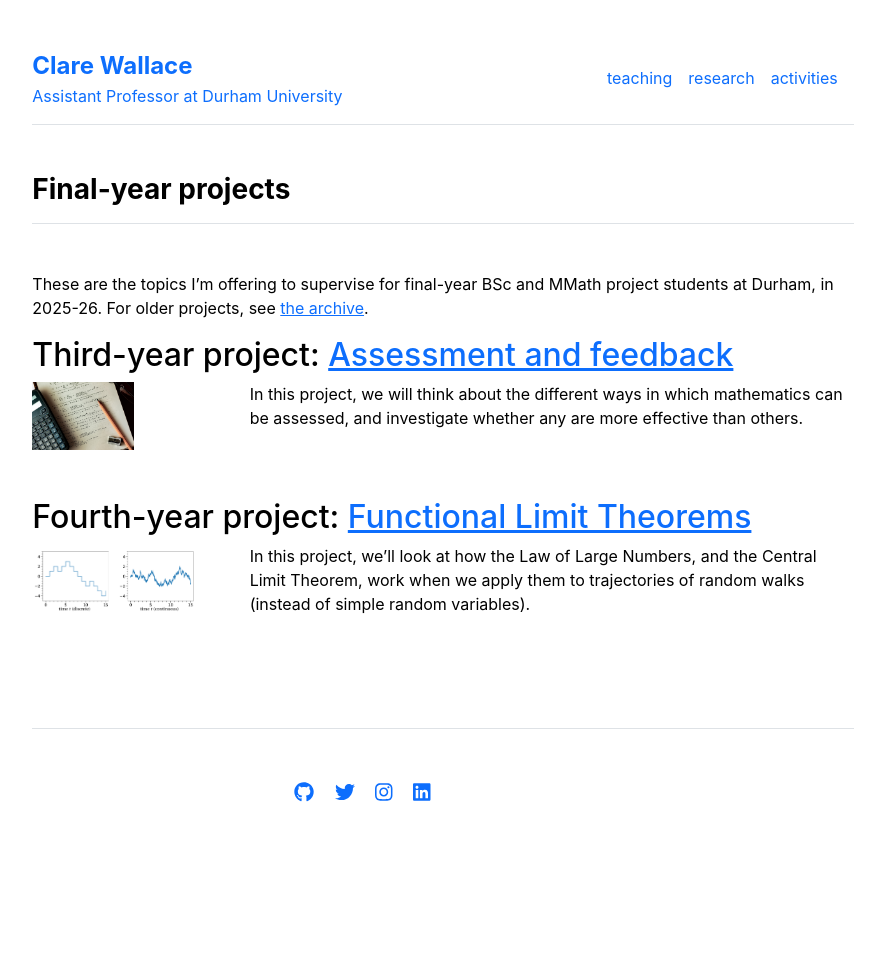
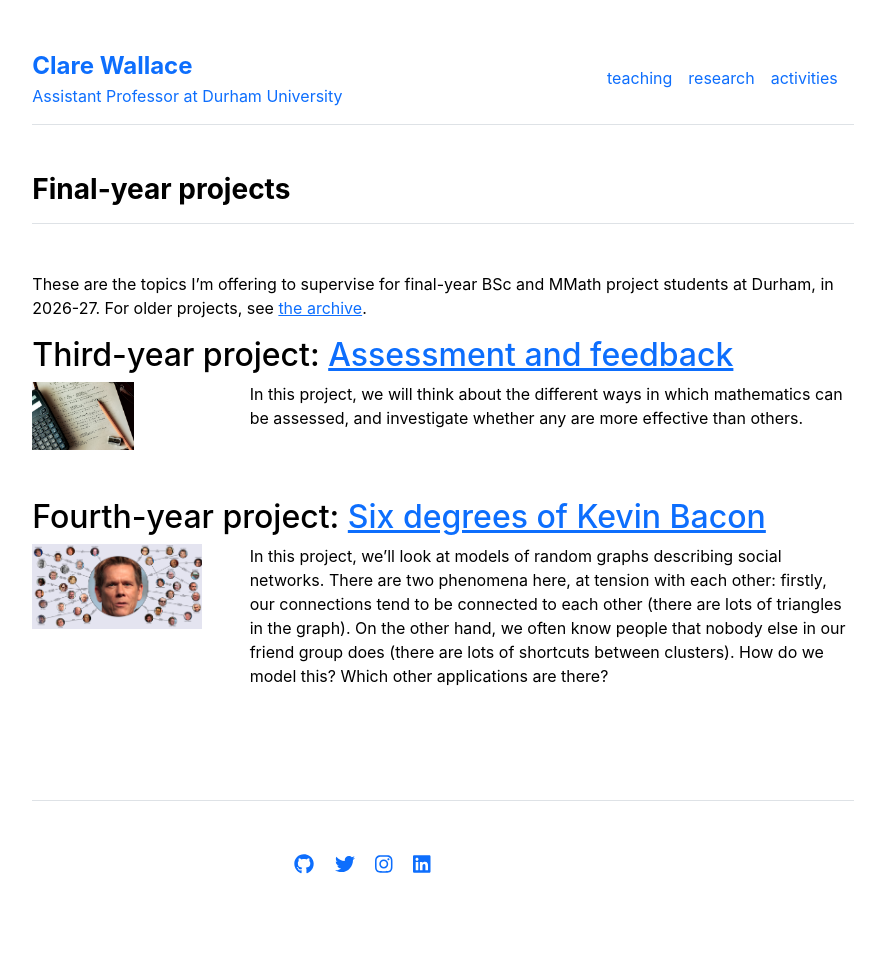
Before and after one commit to CWallace23/cwallace23.github.io, a Jekyll site: the page built from teaching/final-year-projects.md, in a window 1280 px wide. Shown: the whole page, without its empty margins (197-1071 px from the left). Built offline with Jekyll 4.4.1, drawn with Linux system fonts in a browser that asks for light colours; before the commit the page ends 903 px from its top, so only the background shows below that.

Commit message:
projects for 2026-7

```diff
--- a/teaching/final-year-projects.md
+++ b/teaching/final-year-projects.md
@@ -3,7 +3,7 @@ layout: page
 title: "Final-year projects"
 ---
 
-These are the topics I’m offering to supervise for final-year BSc and MMath project students at Durham, in 2025-26. For older projects, see [the archive](/teaching/final-year-projects/previous-projects).
+These are the topics I’m offering to supervise for final-year BSc and MMath project students at Durham, in 2026-27. For older projects, see [the archive](/teaching/final-year-projects/previous-projects).
 
 ## Third-year project: [Assessment and feedback](/teaching/final-year-projects/assessment-and-feedback)
 
@@ -18,14 +18,14 @@ These are the topics I’m offering to supervise for final-year BSc and MMath pr
 </div>
 
 
-## Fourth-year project: [Functional Limit Theorems](/teaching/final-year-projects/functional-limit-theorems)
+## Fourth-year project: [Six degrees of Kevin Bacon](/teaching/final-year-projects/Kevin-Bacon)
 
 <div class="row g-5 mb-5">
     <div class="col-md-3">
-        <img src="https://www.clarewallace.co.uk/assets/img/projects/25-6/RW-to-BM.png" alt="Convergence of a random walk to Brownian motion" width="100%">
+        <img src="https://www.clarewallace.co.uk/assets/img/projects/26-7/Bacon-graph.png" alt="Kevin Bacon" width="100%">
     </div>
     <div class="col-md-9">
-    <p> In this project, we’ll look at how the Law of Large Numbers, and the Central Limit Theorem, work when we apply them to trajectories of random walks (instead of simple random variables).
+    <p> In this project, we’ll look at models of random graphs describing social networks. There are two phenomena here, at tension with each other: firstly, our connections tend to be connected to each other (there are lots of triangles in the graph). On the other hand, we often know people that nobody else in our friend group does (there are lots of shortcuts between clusters). How do we model this? Which other applications are there?
     </p>
     </div>
 </div>
```
Also changed, not shown: teaching/final-year-projects/Kevin-Bacon.md (added, +52 -0 lines), teaching/final-year-projects/previous-projects.md (+6 -0 lines), assets/img/projects/26-7/Bacon-graph.png (added), teaching/final-year-projects/previous-projects/assessment-and-feedback.md (renamed from teaching/final-year-projects/assessment-and-feedback.md), teaching/final-year-projects/previous-projects/functional-limit-theorems.md (renamed from teaching/final-year-projects/functional-limit-theorems.md).
